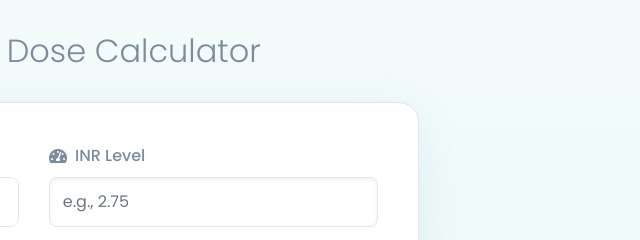
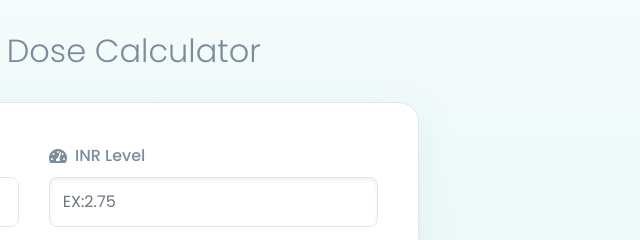
Before and after one commit to Paond55/warfarin-calculator, a plain HTML site: page index.html in a window 1280 px wide. Shown: the top 240 px of the page, 606-1246 px from the left. Drawn offline with nearby package versions, Linux system fonts and the light colour scheme.

Commit message:
Add files via upload

```diff
--- a/index.html
+++ b/index.html
@@ -42,7 +42,7 @@
             <div class="col-md-6">
               <div class="form-group">
               <label for="inrLevel"><i class="fas fa-tachometer-alt"></i> INR Level</label>
-                <input type="number" step="0.01" class="form-control" id="inrLevel" placeholder="e.g., 2.75" required>
+                <input type="number" step="0.01" class="form-control" id="inrLevel" placeholder="EX:2.75" required>
             </div>
           </div>
           </div>
```
